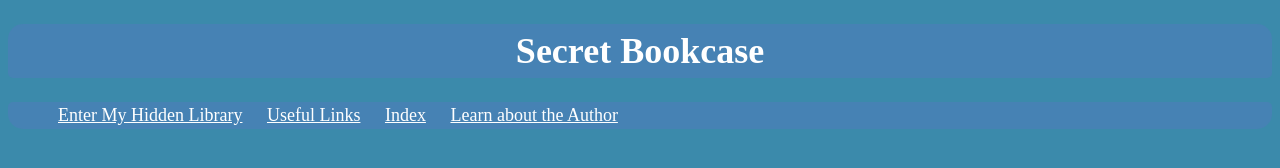
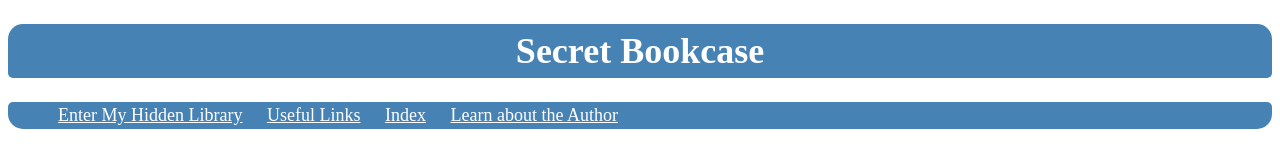
Before and after one commit to Willits-Alec/Platinum, a plain HTML site: page index.html in a window 1280 px wide. Drawn offline with Linux system fonts and the light colour scheme; files that its build step writes are made by us from their sources.

Commit message:
fixed styles

```diff
--- a/css/styles.css
+++ b/Bookcase/css/styles.css
@@ -1,7 +1,7 @@
   body {
     font-size: 18px;
     line-height: 1.5;
-    background-color: #3B8AAB;
+    /* background-color: #3B8AAB; */
   }
 
   header {
```
